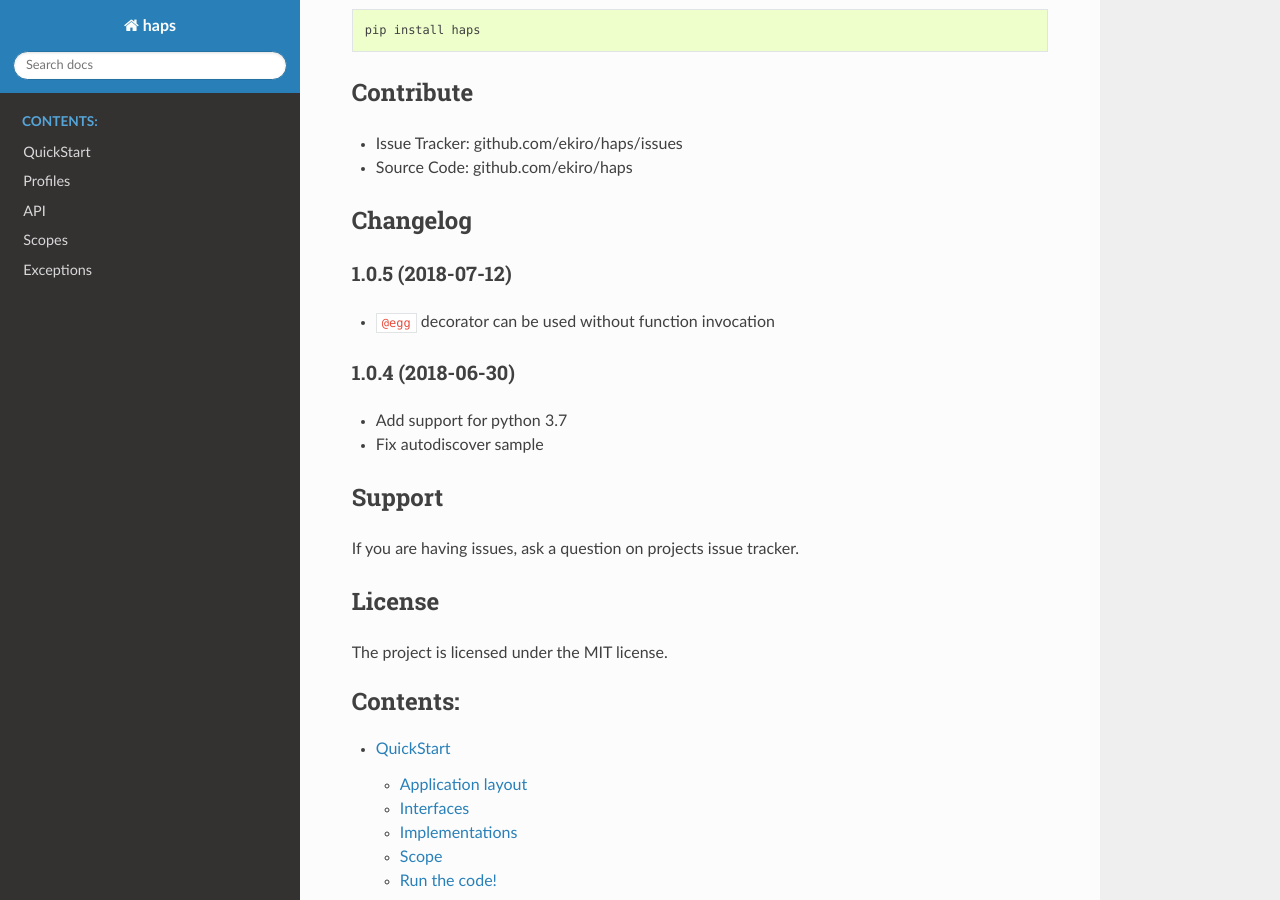
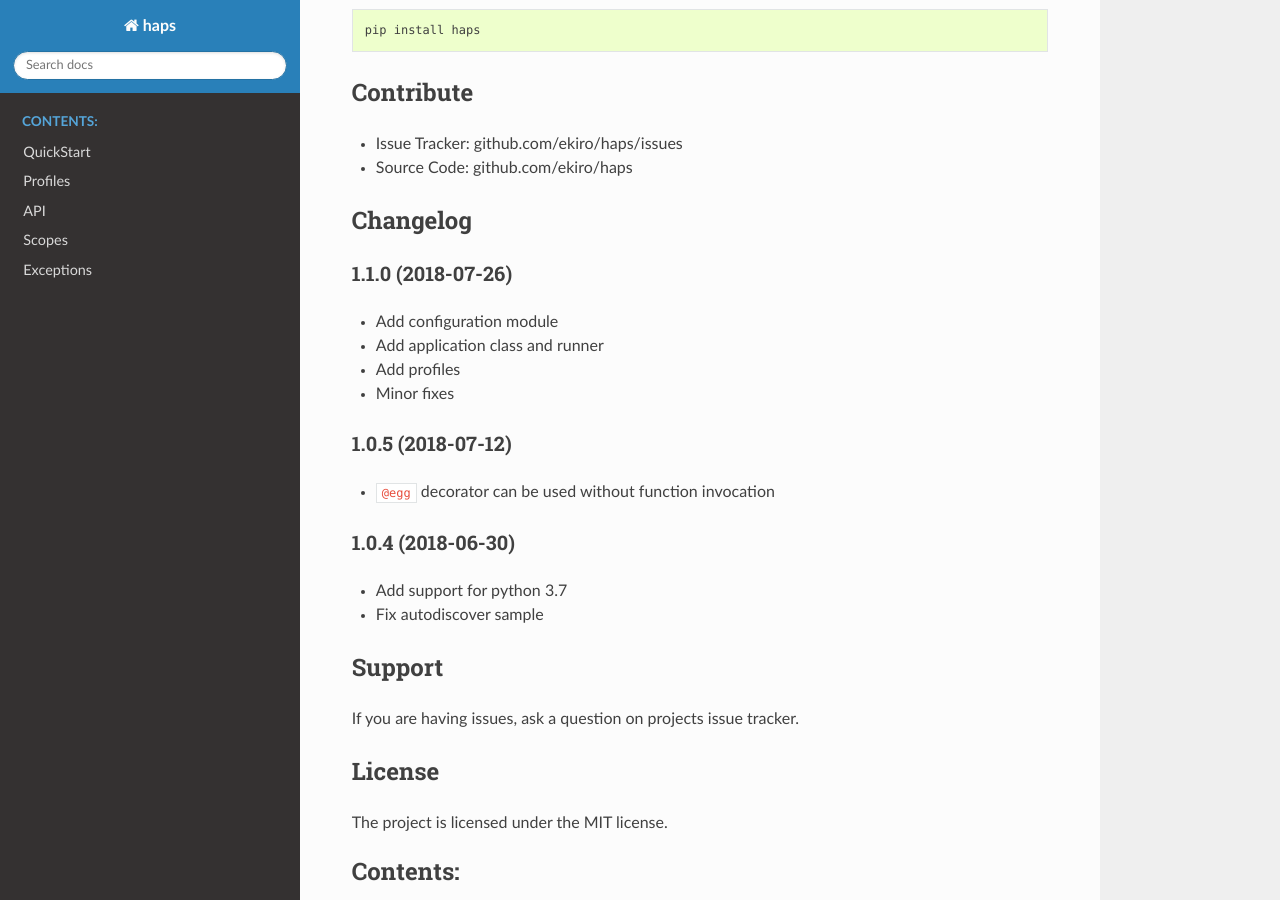
Before and after one commit to ekiro/haps, a Sphinx documentation site: the page built from docs/index.rst, in a window 1280 px wide and 900 px high, scrolled down 920 px. Built offline with Sphinx 7.4.7 and the Read the Docs theme 2.0.0, drawn with Linux system fonts in a browser that asks for light colours.

Commit message:
Bump version
Signed-off-by: Piotr Karkit <karkucik@gmail.com>

```diff
--- a/docs/index.rst
+++ b/docs/index.rst
@@ -59,6 +59,13 @@ Contribute
 Changelog
 ---------
 
+1.1.0 (2018-07-26)
+.....................
+* Add configuration module
+* Add application class and runner
+* Add profiles
+* Minor fixes
+
 1.0.5 (2018-07-12)
 .....................
 * :code:`@egg` decorator can be used without function invocation
--- a/setup.py
+++ b/setup.py
@@ -8,7 +8,7 @@ def readme():
 
 setup(
     name='haps',
-    version='1.1.0rc1',
+    version='1.1.0',
     packages=find_packages(),
     url='https://github.com/ekiro/haps',
     license='MIT License',
```
